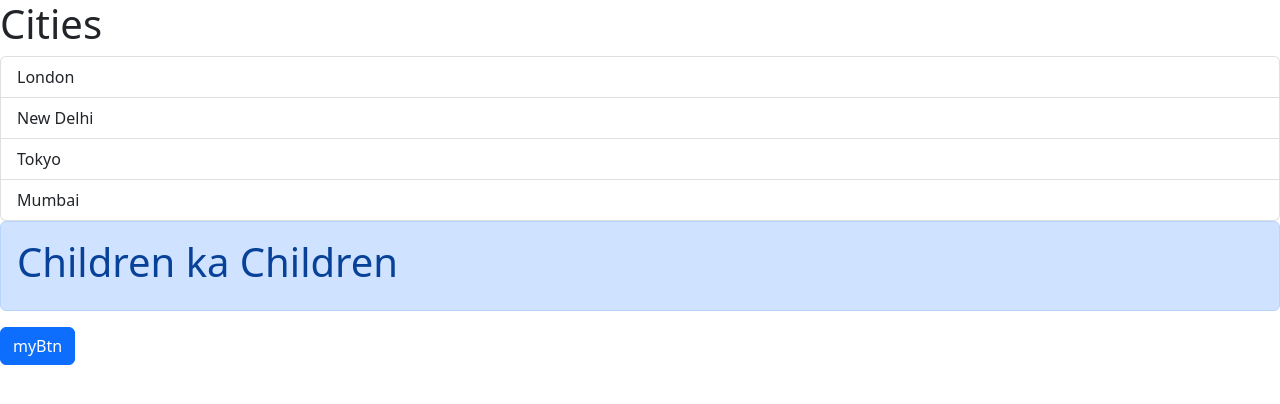
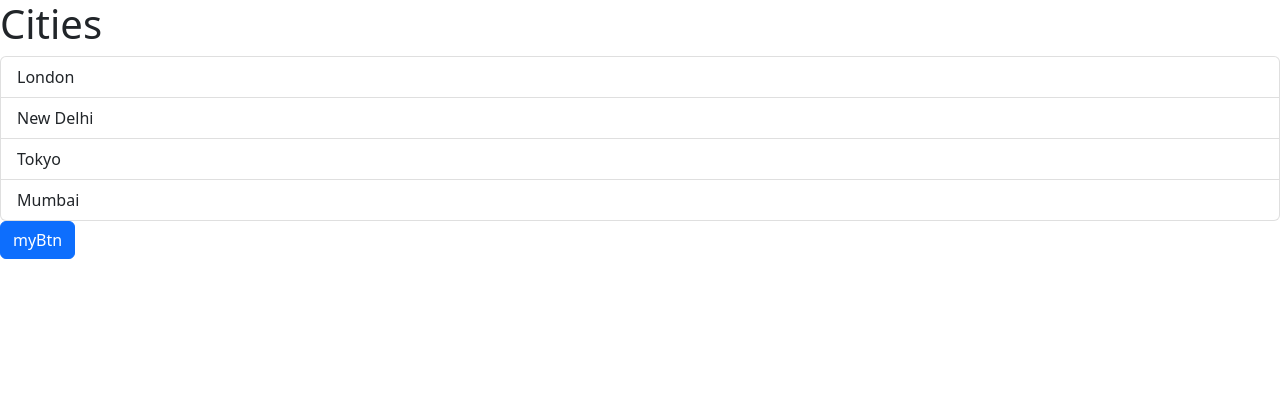
Before and after one commit to YashdeepN/react-ts-01, a React (Vite) app in the folder react-app/: page / in a window 1280 px wide. Shown: the top 404 px of the page. Built offline with nearby package versions, Linux system fonts and the light colour scheme.

Commit message:
show and hide alert on clicking button

```diff
--- a/react-app/src/App.tsx
+++ b/react-app/src/App.tsx
@@ -1,10 +1,12 @@
-import React from "react";
+import React, { useState } from "react";
 import ListGroup from "./components/ListGroup";
 import Alert from "./components/Alert";
 import Buttons from "./components/Buttons";
 
 const App = () => {
   const items = ["London", "New Delhi", "Tokyo", "Mumbai"];
+
+  const [showAlert, setShowAlert] = useState(false);
 
   function handleSelectItem(item: string) {
     console.log(item);
@@ -17,13 +19,15 @@ const App = () => {
         onSelectItem={handleSelectItem}
       />
 
-      <Alert>
-        <h1 className="danger">Children ka Children</h1>
-      </Alert>
+      {showAlert && (
+        <Alert>
+          <h1 className="danger">Children ka Children</h1>
+        </Alert>
+      )}
 
       <Buttons
         handleClick={() => {
-          console.log("clicked");
+          setShowAlert((prev) => !prev);
         }}
       >
         myBtn
```
